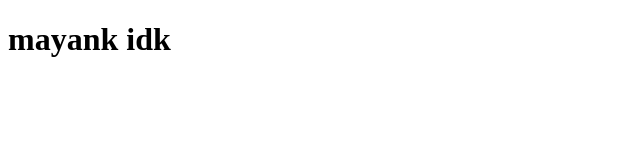
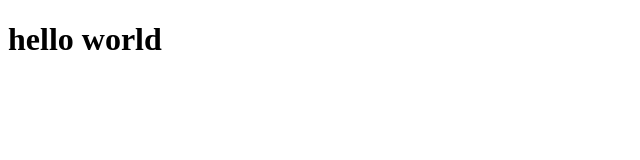
Before and after one commit to mayankranga29/setup, a plain HTML site: page index.html in a window 1280 px wide. Shown: the whole page, without its empty margins (0-640 px from the left). Drawn offline with Linux system fonts and the light colour scheme.

Commit message:
change to hello world

```diff
--- a/index.html
+++ b/index.html
@@ -2,6 +2,6 @@
 <html lang="en">
 <head>
 <body>
-<h1>mayank idk </h1>
+<h1>hello world  </h1>
 </body>
 </html>
```
